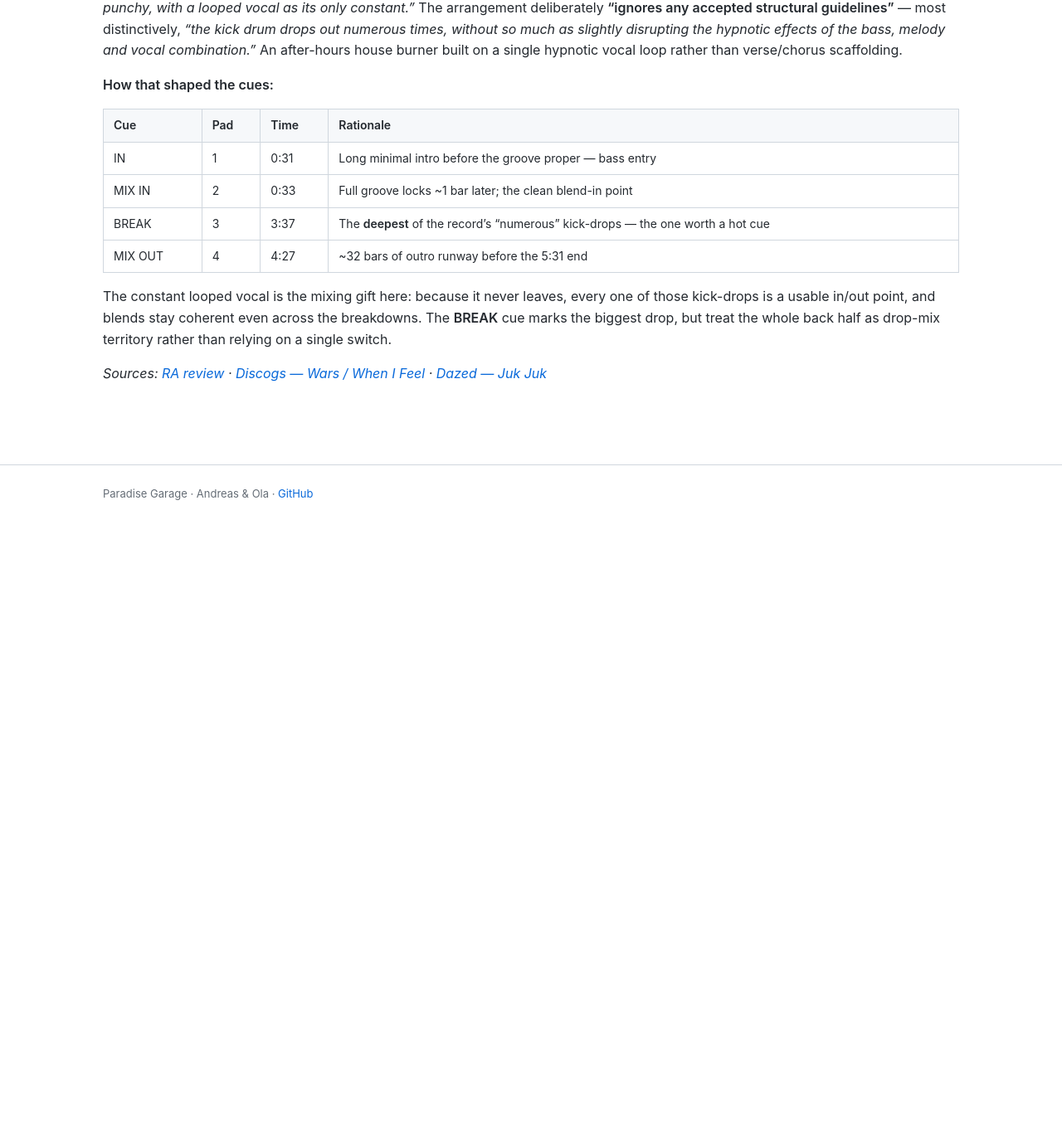
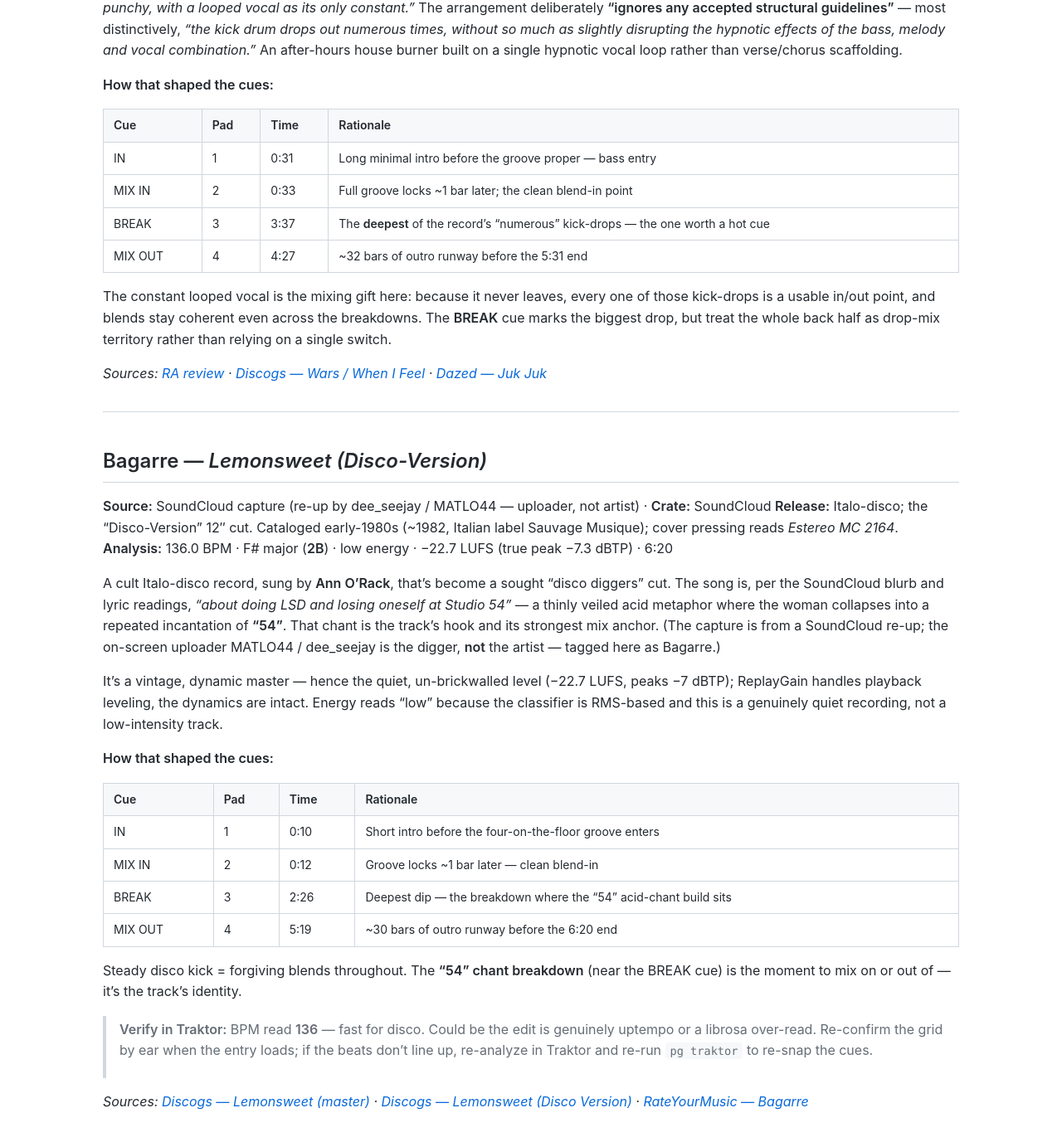
Before and after one commit to chaosisnotrandomitisrhythmic/paradise_garage, a Jekyll site: the page built from crate-notes.md, in a window 1280 px wide and 1400 px high, scrolled down 650 px. Shown: the top 1377 px of the window at 83% size. Built offline with Jekyll 4.4.1, drawn with Linux system fonts in a browser that asks for light colours; before the commit the page ends 1280 px from its top, so only the background shows below that.

Commit message:
crate-notes: Bagarre - Lemonsweet (Disco-Version) + SoundCloud crate complete
Track 2 of the SoundCloud captures:
- catalog.json: Bagarre - Lemonsweet (Disco-Version), trimmed to the song's
  6:20 end (dropped ~14s autoplay-bleed tail that had skewed key detection;
  now 136 BPM, F# major/2B, low energy, -22.7 LUFS). Artist = Bagarre (the
  Italo-disco act), not the SoundCloud uploader dee_seejay/MATLO44.
- crate-notes.md: Bagarre entry — Italo-disco, Ann O'Rack vocals, Studio 54 /
  LSD theme with the '54' chant as the mix-anchor hook; research mapped to
  cues, with a BPM-verify caveat (136 is fast for disco).

Traktor (collection.nml, written while closed, golden backups made):
- Bagarre cues IN/MIX IN/BREAK/MIX OUT written; ENTRIES now includes both
  SoundCloud tracks.
- 'SoundCloud' crate node added under the Paradise Garage folder (ENTRIES=2:
  Juk Juk + Bagarre) via pg traktor --playlists.

```diff
--- a/crate-notes.md
+++ b/crate-notes.md
@@ -50,3 +50,43 @@ across the breakdowns. The **BREAK** cue marks the biggest drop, but treat the
 whole back half as drop-mix territory rather than relying on a single switch.
 
 *Sources: [RA review](https://ra.co/reviews/12138) · [Discogs — Wars / When I Feel](https://www.discogs.com/release/4053326-Juk-Juk-Wars-When-I-Feel) · [Dazed — Juk Juk](https://www.dazeddigital.com/music/article/14664/1/juk-juk)*
+
+---
+
+## Bagarre — *Lemonsweet (Disco-Version)*
+
+**Source:** SoundCloud capture (re-up by dee_seejay / MATLO44 — uploader, not artist) · **Crate:** SoundCloud
+**Release:** Italo-disco; the "Disco-Version" 12″ cut. Cataloged early-1980s (~1982, Italian label Sauvage Musique); cover pressing reads *Estereo MC 2164*.
+**Analysis:** 136.0 BPM · F# major (**2B**) · low energy · −22.7 LUFS (true peak −7.3 dBTP) · 6:20
+
+A cult Italo-disco record, sung by **Ann O'Rack**, that's become a sought "disco
+diggers" cut. The song is, per the SoundCloud blurb and lyric readings, *"about
+doing LSD and losing oneself at Studio 54"* — a thinly veiled acid metaphor where
+the woman collapses into a repeated incantation of **"54"**. That chant is the
+track's hook and its strongest mix anchor. (The capture is from a SoundCloud re-up;
+the on-screen uploader MATLO44 / dee_seejay is the digger, **not** the artist —
+tagged here as Bagarre.)
+
+It's a vintage, dynamic master — hence the quiet, un-brickwalled level
+(−22.7 LUFS, peaks −7 dBTP); ReplayGain handles playback leveling, the dynamics
+are intact. Energy reads "low" because the classifier is RMS-based and this is a
+genuinely quiet recording, not a low-intensity track.
+
+**How that shaped the cues:**
+
+| Cue | Pad | Time | Rationale |
+|-----|-----|------|-----------|
+| IN | 1 | 0:10 | Short intro before the four-on-the-floor groove enters |
+| MIX IN | 2 | 0:12 | Groove locks ~1 bar later — clean blend-in |
+| BREAK | 3 | 2:26 | Deepest dip — the breakdown where the "54" acid-chant build sits |
+| MIX OUT | 4 | 5:19 | ~30 bars of outro runway before the 6:20 end |
+
+Steady disco kick = forgiving blends throughout. The **"54" chant breakdown**
+(near the BREAK cue) is the moment to mix on or out of — it's the track's identity.
+
+> **Verify in Traktor:** BPM read **136** — fast for disco. Could be the edit is
+> genuinely uptempo or a librosa over-read. Re-confirm the grid by ear when the
+> entry loads; if the beats don't line up, re-analyze in Traktor and re-run
+> `pg traktor` to re-snap the cues.
+
+*Sources: [Discogs — Lemonsweet (master)](https://www.discogs.com/master/154927-Bagarre-Lemonsweet) · [Discogs — Lemonsweet (Disco Version)](https://www.discogs.com/release/845052-Bagarre-Lemonsweet-Disco-Version) · [RateYourMusic — Bagarre](https://rateyourmusic.com/artist/bagarre)*
```
Also changed, not shown: metadata/catalog.json (+18 -1 lines).
